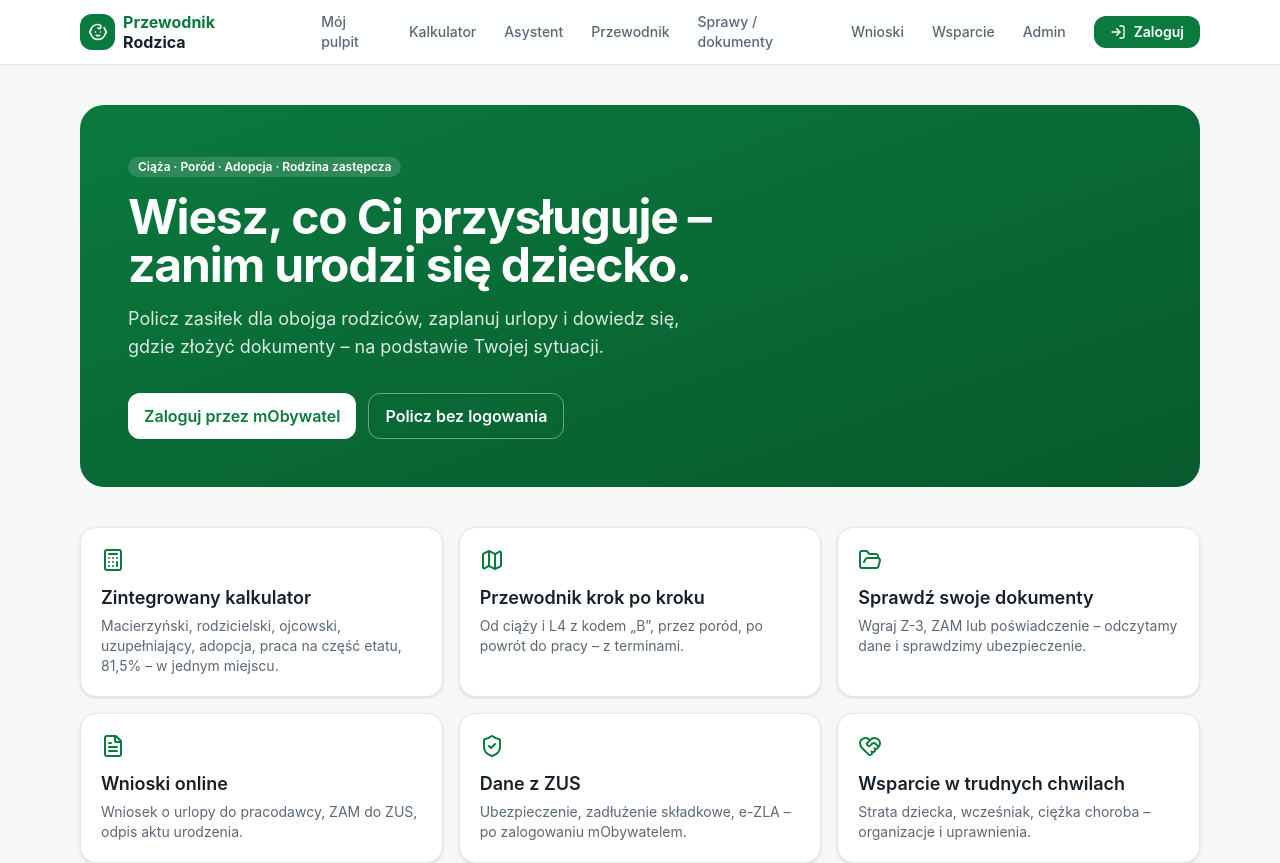
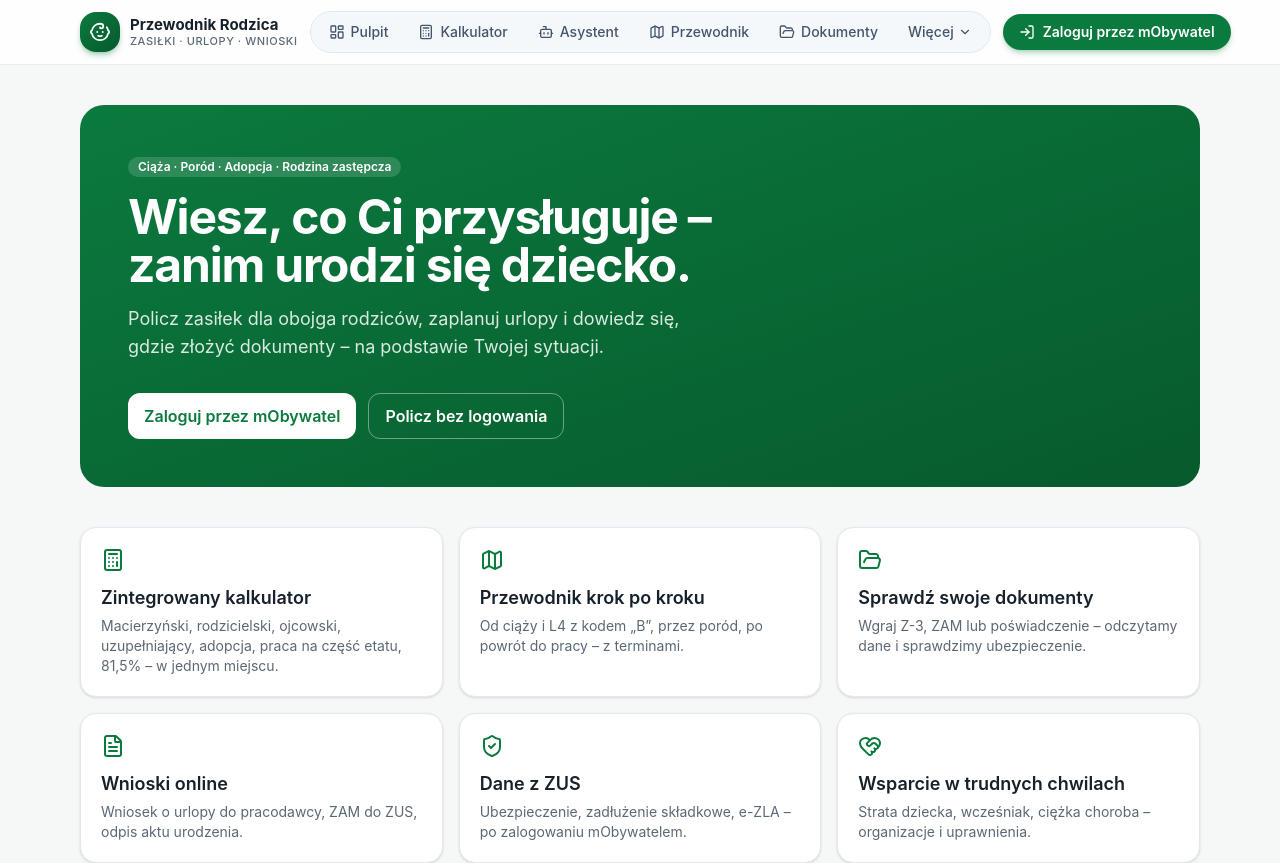
Before and after one commit to Mateuszl28/HackNation2026_ZUS, a Next.js app in the folder apps/web/: page / in a window 1280 px wide. Shown: the top 863 px of the page. Built offline with nearby package versions, Linux system fonts and the light colour scheme.

Commit message:
Nowe menu: pigułka na desktopie, dolny pasek i arkusz Więcej na mobile

```diff
--- a/apps/web/src/app/kalkulator/page.tsx
+++ b/apps/web/src/app/kalkulator/page.tsx
@@ -247,7 +247,7 @@ export default function CalculatorPage() {
 
               <section className="card overflow-x-auto">
                 <h2 className="mb-3">Okresy i kwoty</h2>
-                <table className="w-full text-sm min-w-[560px]">
+                <table className="w-full text-sm min-w-[600px] [&_th]:px-2 [&_td]:px-2 [&_th:first-child]:pl-0 [&_td:first-child]:pl-0">
                   <thead className="text-left text-muted border-b"><tr><th className="py-2">Okres</th><th>Od – do</th><th className="text-right">Tyg.</th><th className="text-right">%</th><th className="text-right">Miesięcznie</th><th className="text-right">Razem</th></tr></thead>
                   <tbody>
                     {result.periods.map((p, i) => (
--- a/apps/web/src/app/layout.tsx
+++ b/apps/web/src/app/layout.tsx
@@ -15,7 +15,7 @@ export default function RootLayout({ children }: { children: React.ReactNode })
       <body className="min-h-dvh antialiased">
         <Nav />
         <main className="mx-auto max-w-6xl px-4 py-6 sm:py-10">{children}</main>
-        <footer className="border-t border-slate-200 py-6 text-center text-xs text-muted px-4">
+        <footer className="border-t border-slate-200 py-6 pb-24 lg:pb-6 text-center text-xs text-muted px-4">
           Projekt HackNation 2026 · Narzędzie informacyjne – wiążące decyzje wydaje ZUS lub płatnik składek. Logowanie mObywatel, dane ZUS i e-ZLA są symulowane.
         </footer>
       </body>
--- a/apps/web/src/components/Nav.tsx
+++ b/apps/web/src/components/Nav.tsx
@@ -1,59 +1,157 @@
 "use client";
 import Link from "next/link";
 import { usePathname } from "next/navigation";
-import { useState } from "react";
-import { Baby, Bot, Calculator, FileText, FolderOpen, HeartHandshake, LayoutDashboard, Map, Menu, Settings, X, LogIn, LogOut } from "lucide-react";
+import { useEffect, useRef, useState } from "react";
+import { Baby, Bot, Calculator, ChevronDown, FileText, FolderOpen, HeartHandshake, LayoutDashboard, LogIn, LogOut, Map, MoreHorizontal, Settings, X } from "lucide-react";
 import { useSession } from "@/lib/session";
 
-const LINKS = [
-  { href: "/pulpit", label: "Mój pulpit", icon: LayoutDashboard },
+const PRIMARY = [
+  { href: "/pulpit", label: "Pulpit", icon: LayoutDashboard },
   { href: "/kalkulator", label: "Kalkulator", icon: Calculator },
   { href: "/asystent", label: "Asystent", icon: Bot },
   { href: "/przewodnik", label: "Przewodnik", icon: Map },
-  { href: "/sprawy", label: "Sprawy / dokumenty", icon: FolderOpen },
-  { href: "/wnioski", label: "Wnioski", icon: FileText },
-  { href: "/wsparcie", label: "Wsparcie", icon: HeartHandshake },
-  { href: "/admin", label: "Admin", icon: Settings },
+  { href: "/sprawy", label: "Dokumenty", icon: FolderOpen },
 ];
+const MORE = [
+  { href: "/wnioski", label: "Wnioski", desc: "Urlopy, ZAM, odpis aktu urodzenia", icon: FileText },
+  { href: "/wsparcie", label: "Wsparcie", desc: "Organizacje i pomoc w trudnych chwilach", icon: HeartHandshake },
+  { href: "/admin", label: "Panel admina", desc: "Parametry prawne i stawki", icon: Settings },
+];
+const MOBILE = PRIMARY.slice(0, 4);
 
 export default function Nav() {
   const path = usePathname();
-  const [open, setOpen] = useState(false);
   const { session, update } = useSession();
+  const [more, setMore] = useState(false);
+  const [sheet, setSheet] = useState(false);
+  const moreRef = useRef<HTMLDivElement>(null);
+  const active = (h: string) => path === h || path.startsWith(h + "/");
+  const moreActive = MORE.some((m) => active(m.href));
+
+  useEffect(() => {
+    setMore(false);
+    setSheet(false);
+  }, [path]);
+  useEffect(() => {
+    const h = (e: MouseEvent) => {
+      if (moreRef.current && !moreRef.current.contains(e.target as Node)) setMore(false);
+    };
+    document.addEventListener("mousedown", h);
+    return () => document.removeEventListener("mousedown", h);
+  }, []);
+
+  const initials = session.user?.name.split(/\s+/).map((w) => w[0]).join("").slice(0, 2).toUpperCase();
+
   return (
-    <header className="sticky top-0 z-30 bg-white/90 backdrop-blur border-b border-slate-200">
-      <div className="mx-auto max-w-6xl px-4 h-16 flex items-center gap-4">
-        <Link href="/" className="flex items-center gap-2 font-bold text-brand">
-          <span className="grid place-items-center h-9 w-9 rounded-xl bg-brand text-white"><Baby size={20} /></span>
-          <span className="leading-tight">Przewodnik<br className="sm:hidden" /> <span className="text-ink">Rodzica</span></span>
+    <>
+      <header className="sticky top-0 z-40 border-b border-slate-200/80 bg-white/85 backdrop-blur-md">
+        <div className="mx-auto flex h-16 max-w-6xl items-center gap-3 px-4">
+          <Link href="/" className="group flex shrink-0 items-center gap-2.5">
+            <span className="grid h-10 w-10 place-items-center rounded-2xl bg-gradient-to-br from-brand to-brand-dark text-white shadow-md shadow-brand/30 transition group-hover:scale-105">
+              <Baby size={22} />
+            </span>
+            <span className="leading-tight">
+              <span className="block text-[15px] font-bold text-ink">Przewodnik Rodzica</span>
+              <span className="block text-[11px] font-medium uppercase tracking-wider text-muted">zasiłki · urlopy · wnioski</span>
+            </span>
           </Link>
-        <nav className="hidden lg:flex items-center gap-1 ml-4">
-          {LINKS.map((l) => (
-            <Link key={l.href} href={l.href} className={`px-3 py-2 rounded-lg text-sm font-medium ${path.startsWith(l.href) ? "bg-brand-light text-brand" : "text-muted hover:bg-slate-100"}`}>
+
+          {/* desktop */}
+          <nav className="mx-auto hidden items-center gap-0.5 rounded-full border border-slate-200 bg-slate-100/70 p-1 lg:flex">
+            {PRIMARY.map((l) => (
+              <Link
+                key={l.href}
+                href={l.href}
+                className={`flex items-center gap-1.5 rounded-full px-3.5 py-1.5 text-sm font-medium transition ${active(l.href) ? "bg-white text-brand shadow-sm" : "text-slate-600 hover:bg-white/70 hover:text-ink"}`}
+              >
+                <l.icon size={16} strokeWidth={active(l.href) ? 2.4 : 2} />
                 {l.label}
               </Link>
             ))}
+            <div ref={moreRef} className="relative">
+              <button
+                onClick={() => setMore((v) => !v)}
+                className={`flex items-center gap-1 rounded-full px-3.5 py-1.5 text-sm font-medium transition ${moreActive || more ? "bg-white text-brand shadow-sm" : "text-slate-600 hover:bg-white/70"}`}
+                aria-expanded={more}
+              >
+                Więcej <ChevronDown size={14} className={`transition ${more ? "rotate-180" : ""}`} />
+              </button>
+              {more && (
+                <div className="absolute right-0 top-11 w-80 rounded-2xl border border-slate-200 bg-white p-2 shadow-xl shadow-slate-900/10">
+                  {MORE.map((m) => (
+                    <Link key={m.href} href={m.href} className={`flex items-start gap-3 rounded-xl p-3 transition hover:bg-slate-50 ${active(m.href) ? "bg-brand-light/60" : ""}`}>
+                      <span className="grid h-9 w-9 shrink-0 place-items-center rounded-xl bg-brand-light text-brand"><m.icon size={18} /></span>
+                      <span>
+                        <span className="block text-sm font-semibold text-ink">{m.label}</span>
+                        <span className="block text-xs text-muted">{m.desc}</span>
+                      </span>
+                    </Link>
+                  ))}
+                </div>
+              )}
+            </div>
           </nav>
-        <div className="ml-auto flex items-center gap-2">
+
+          <div className="ml-auto flex items-center gap-2 lg:ml-0">
             {session.user ? (
-            <button onClick={() => update(null)} className="btn-ghost text-sm !py-1.5" title="Wyloguj">
-              <span className="hidden sm:inline">{session.user.name}</span> <LogOut size={16} />
+              <div className="flex items-center gap-2 rounded-full border border-slate-200 bg-white py-1 pl-1 pr-1 sm:pr-3">
+                <span className="grid h-8 w-8 place-items-center rounded-full bg-accent text-xs font-bold text-white">{initials}</span>
+                <span className="hidden text-sm font-medium sm:inline">{session.user.name}</span>
+                <button onClick={() => update(null)} className="grid h-8 w-8 place-items-center rounded-full text-muted hover:bg-slate-100 hover:text-red-600 sm:ml-1 sm:h-7 sm:w-7" title="Wyloguj" aria-label="Wyloguj">
+                  <LogOut size={15} />
                 </button>
+              </div>
             ) : (
-            <Link href="/logowanie" className="btn-primary text-sm !py-1.5"><LogIn size={16} /> Zaloguj</Link>
+              <Link href="/logowanie" className="btn-primary !rounded-full !px-4 !py-2 text-sm shadow-md shadow-brand/25">
+                <LogIn size={16} /> <span className="hidden xl:inline whitespace-nowrap">Zaloguj przez mObywatel</span><span className="xl:hidden">Zaloguj</span>
+              </Link>
             )}
-          <button className="lg:hidden p-2" onClick={() => setOpen(!open)} aria-label="Menu">{open ? <X /> : <Menu />}</button>
           </div>
         </div>
-      {open && (
-        <nav className="lg:hidden border-t border-slate-200 bg-white px-4 py-2 grid gap-1">
-          {LINKS.map((l) => (
-            <Link key={l.href} href={l.href} onClick={() => setOpen(false)} className={`flex items-center gap-3 px-3 py-3 rounded-lg ${path.startsWith(l.href) ? "bg-brand-light text-brand" : ""}`}>
-              <l.icon size={18} /> {l.label}
+      </header>
+
+      {/* mobile: dolny pasek */}
+      <nav className="fixed inset-x-0 bottom-0 z-40 border-t border-slate-200 bg-white/95 pb-[env(safe-area-inset-bottom)] backdrop-blur-md lg:hidden print:hidden">
+        <div className="mx-auto grid max-w-lg grid-cols-5">
+          {MOBILE.map((l) => (
+            <Link key={l.href} href={l.href} className={`flex flex-col items-center gap-0.5 py-2 text-[11px] font-medium ${active(l.href) ? "text-brand" : "text-slate-500"}`}>
+              <span className={`grid h-7 w-12 place-items-center rounded-full transition ${active(l.href) ? "bg-brand-light" : ""}`}>
+                <l.icon size={20} strokeWidth={active(l.href) ? 2.4 : 2} />
+              </span>
+              {l.label}
             </Link>
           ))}
+          <button onClick={() => setSheet(true)} className={`flex flex-col items-center gap-0.5 py-2 text-[11px] font-medium ${moreActive || active("/sprawy") ? "text-brand" : "text-slate-500"}`}>
+            <span className={`grid h-7 w-12 place-items-center rounded-full ${moreActive || active("/sprawy") ? "bg-brand-light" : ""}`}><MoreHorizontal size={20} /></span>
+            Więcej
+          </button>
+        </div>
       </nav>
+
+      {/* mobile: arkusz "Więcej" */}
+      {sheet && (
+        <div className="fixed inset-0 z-50 lg:hidden" role="dialog" aria-modal>
+          <button className="absolute inset-0 bg-slate-900/40 backdrop-blur-[2px]" onClick={() => setSheet(false)} aria-label="Zamknij" />
+          <div className="absolute inset-x-0 bottom-0 rounded-t-3xl bg-white p-4 pb-[calc(1rem+env(safe-area-inset-bottom))] shadow-2xl">
+            <div className="mx-auto mb-3 h-1.5 w-10 rounded-full bg-slate-300" />
+            <div className="mb-2 flex items-center justify-between px-1">
+              <p className="font-semibold">Więcej</p>
+              <button onClick={() => setSheet(false)} className="grid h-8 w-8 place-items-center rounded-full hover:bg-slate-100" aria-label="Zamknij"><X size={18} /></button>
+            </div>
+            <div className="grid gap-1">
+              {[{ href: "/sprawy", label: "Dokumenty i sprawy", desc: "Wgraj PDF lub wybierz sprawę", icon: FolderOpen }, ...MORE].map((m) => (
+                <Link key={m.href} href={m.href} className={`flex items-center gap-3 rounded-2xl p-3 ${active(m.href) ? "bg-brand-light/60" : "active:bg-slate-100"}`}>
+                  <span className="grid h-10 w-10 place-items-center rounded-xl bg-brand-light text-brand"><m.icon size={20} /></span>
+                  <span>
+                    <span className="block font-semibold">{m.label}</span>
+                    <span className="block text-xs text-muted">{m.desc}</span>
+                  </span>
+                </Link>
+              ))}
+            </div>
+          </div>
+        </div>
       )}
-    </header>
+    </>
   );
 }
```
Lines whose indentation alone changed are shown as unchanged.
